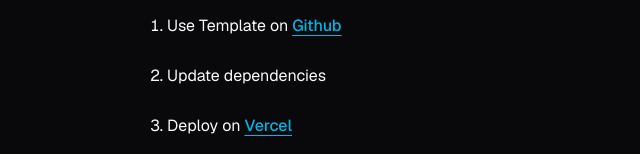
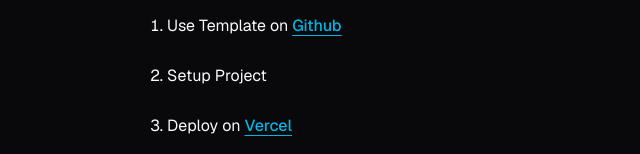
Before and after one commit to Brendan-Leighton/next_template, a Next.js app: page / in a window 1280 px wide. Shown: the part 394-548 px from the top of the page, without its empty margins (321-961 px from the left). Built offline with nearby package versions, Linux system fonts and the light colour scheme.

Commit message:
chore(docs): update Getting Started steps
Needed to make first project from tempalte to finalize

```diff
--- a/src/components/mini_apps/getting-started.tsx
+++ b/src/components/mini_apps/getting-started.tsx
@@ -39,7 +39,7 @@ export function GettingStarted() {
 			<em className="text-zinc-700 dark:text-zinc-300">Refer to the README for detailed instructions.</em>
 			<ol className="list-decimal list-inside flex flex-col gap-4 w-fit">
 				<li>Use Template on {GithubNextTemplateLink()}</li>
-				<li>Update dependencies</li>
+				<li>Setup Project</li>
 				<li>Deploy on {VercelDeployLink()}</li>
 				<li>Modify docs or remove features</li>
 				<li>Begin Coding</li>
```
Also changed, not shown: 1 other file (tests, documents, lock files or other folders).
